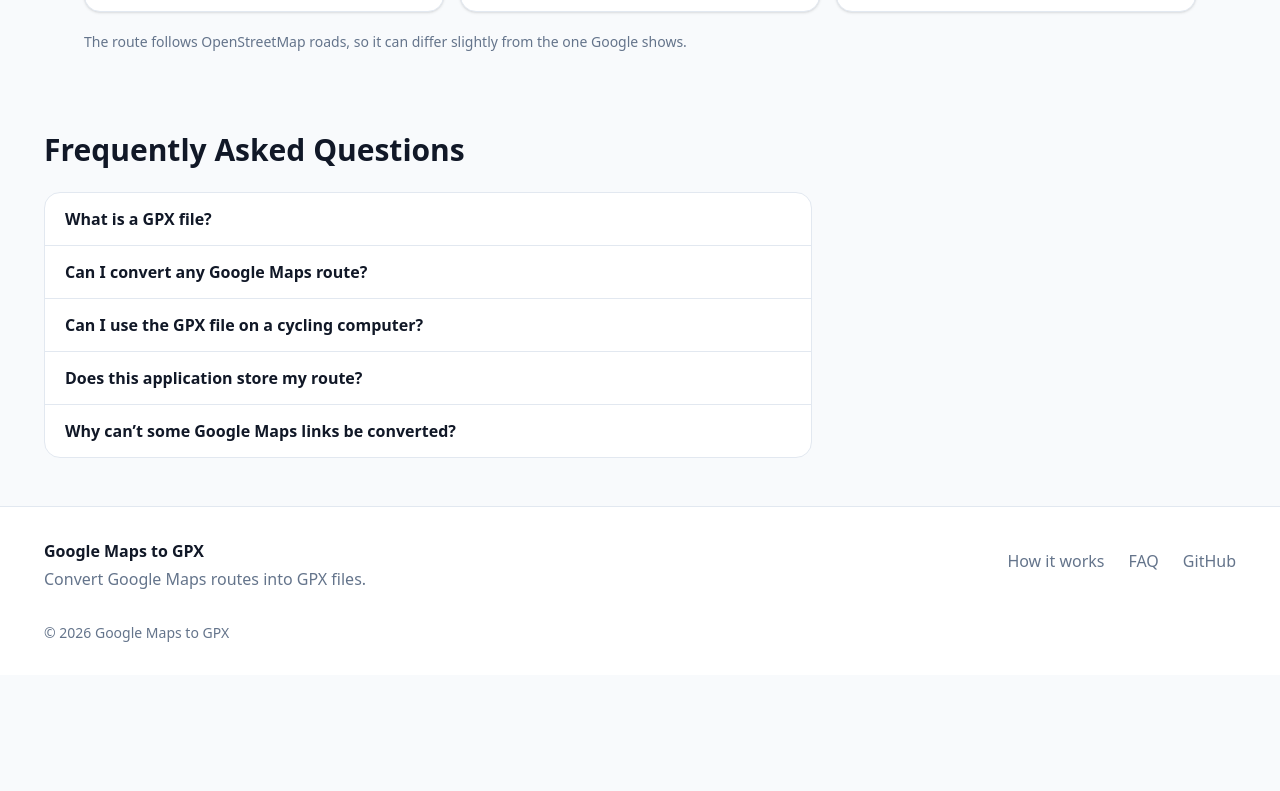
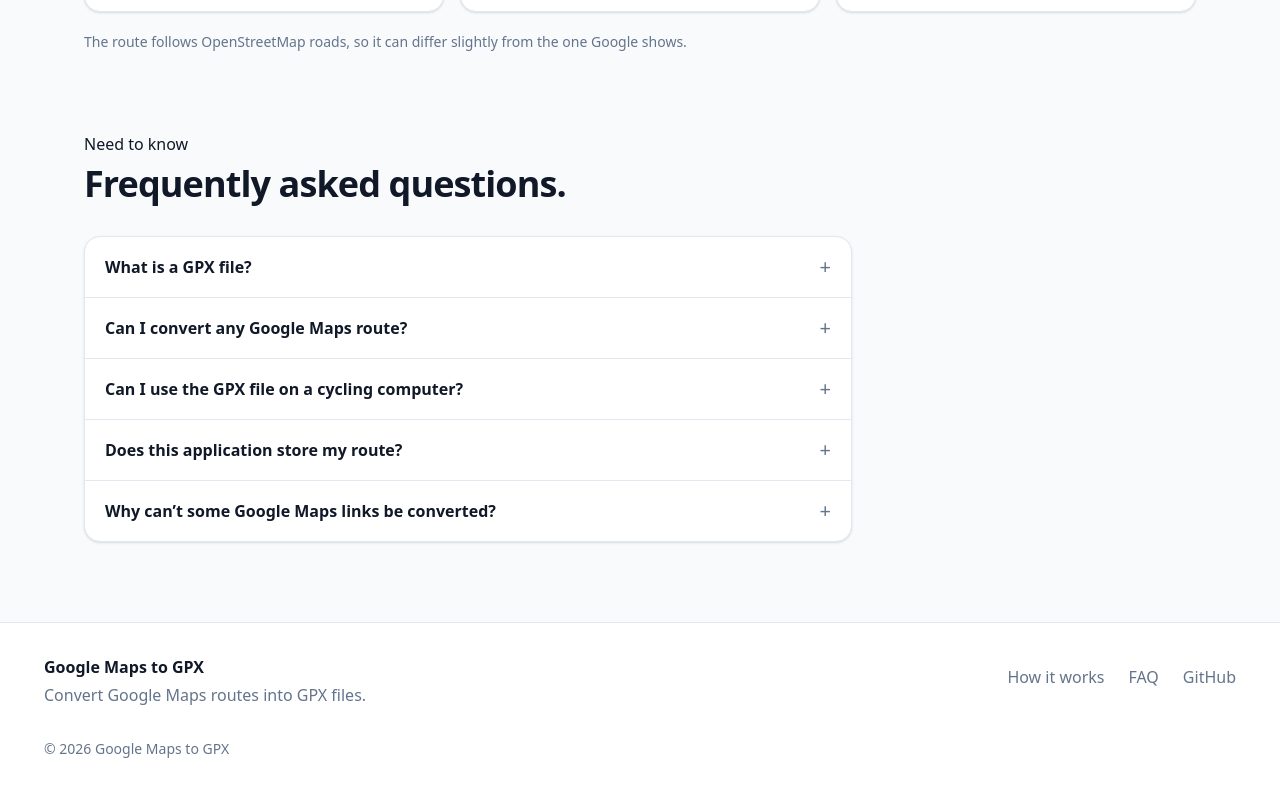
Before and after one commit to RandyGalangg/gmaps-gpx, a React (Vite) app: page / in a window 1280 px wide. Shown: the part 1412-2203 px from the top of the page. Before the commit the page ends 2087 px from the top, so only its background shows below. Built offline with nearby package versions, Linux system fonts and the light colour scheme; no server answers.

Commit message:
Redesign UI: FAQ.tsx

```diff
--- a/src/components/FAQ.tsx
+++ b/src/components/FAQ.tsx
@@ -1,20 +1,25 @@
 const ITEMS: [string, string][] = [
   ['What is a GPX file?', 'GPX is an open XML format for tracks, routes and waypoints. Most GPS devices, cycling computers and navigation apps can import it.'],
   ['Can I convert any Google Maps route?', 'No. The link must be a google.com/maps/dir/ directions link for driving, cycling or walking. Shortened links and transit routes are not supported.'],
-  ['Can I use the GPX file on a cycling computer?', 'Usually yes. Import it using your device maker\u2019s app or website. Check that your device supports track imports.'],
+  ['Can I use the GPX file on a cycling computer?', 'Usually yes. Import it using your device maker’s app or website. Check that your device supports track imports.'],
   ['Does this application store my route?', 'This app has no backend and does not save your routes. Your browser does send the stops to public OpenStreetMap routing and geocoding services to build the route, and those services may keep their own logs.'],
-  ['Why can\u2019t some Google Maps links be converted?', 'Google links usually hold only the stops, not the road path. We rebuild the path with a routing service, so we need clear stops. We never draw a straight line instead.'],
+  ['Why can’t some Google Maps links be converted?', 'Google links usually hold only the stops, not the road path. We rebuild the path with a routing service, so we need clear stops. We never draw a straight line instead.'],
 ];
 
 export default function FAQ() {
   return (
-    <section id="faq" className="mx-auto max-w-[1240px] px-4 pb-12 sm:px-6">
-      <h2 className="text-2xl font-bold md:text-3xl">Frequently Asked Questions</h2>
-      <div className="mt-6 max-w-3xl divide-y divide-line rounded-2xl border border-line bg-white">
+    <section id="faq" className="mx-auto max-w-[1160px] px-4 pb-16 sm:px-6 lg:pb-20">
+      <div className="max-w-2xl">
+        <p className="eyebrow">Need to know</p>
+        <h2 className="mt-2 text-3xl font-bold tracking-tight md:text-4xl">Frequently asked questions.</h2>
+      </div>
+      <div className="mt-8 max-w-3xl divide-y divide-line rounded-2xl border border-line bg-white shadow-sm">
         {ITEMS.map(([q, a]) => (
           <details key={q} className="group px-5 py-1">
-            <summary className="flex min-h-11 cursor-pointer items-center py-2 font-semibold">{q}</summary>
-            <p className="pb-4 text-muted">{a}</p>
+            <summary className="flex min-h-12 cursor-pointer list-none items-center justify-between gap-4 py-3 font-semibold">
+              {q}<span className="text-xl font-normal text-muted transition-transform group-open:rotate-45">+</span>
+            </summary>
+            <p className="pb-5 pr-8 text-sm leading-6 text-muted">{a}</p>
           </details>
         ))}
       </div>
```
